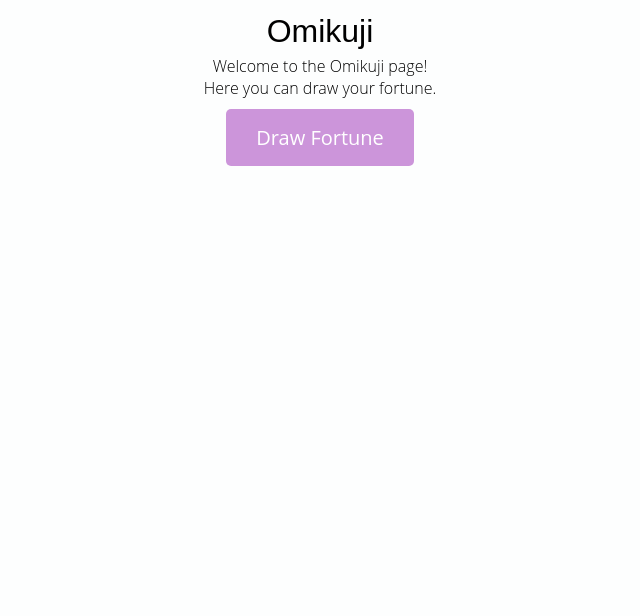
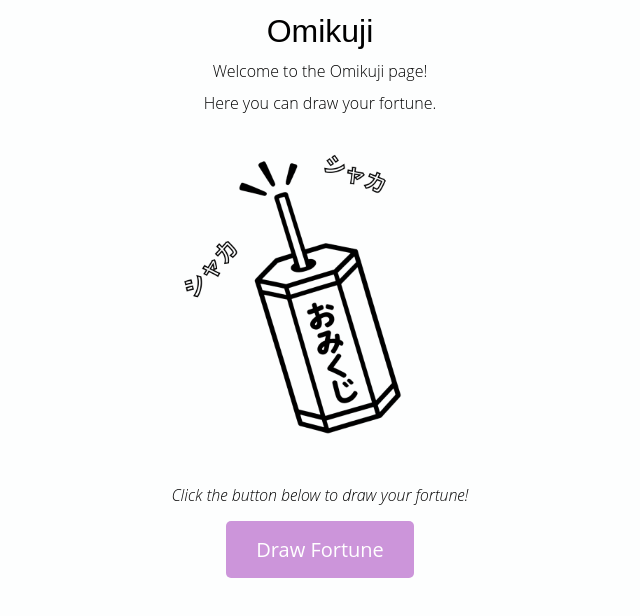
Before and after one commit to pand3m1x/SaikaFortunes, a React (Vite) app: page / in a window 1280 px wide. Shown: the top 616 px of the page, without its empty margins (320-960 px from the left). Built offline with nearby package versions, Linux system fonts and the light colour scheme; a web font is replaced by a local one.

Commit message:
Added image and styled more in css, next is button logic

```diff
--- a/src/index.css
+++ b/src/index.css
@@ -35,6 +35,20 @@ button{
   cursor: pointer;
 }
 
+#omikuji-image{
+  width: 350px;
+  max-width: 60vw;
+  height: auto;
+  margin: 5px 0px;
+}
+
+.omikuji-p{
+  margin:5px 0px;
+}
+
+#italic-p{
+  font-style: italic;
+}
 .fortunes{
   display: flex;
   flex-direction: column;
--- a/src/pages/omikuji.jsx
+++ b/src/pages/omikuji.jsx
@@ -1,11 +1,13 @@
-
+import omikujiIMG from '../assets/omikuji image 1.png'
 
 function Omikuji() {
   return (
     <div className="fortune-container">
       <h1>Omikuji</h1>
-      <p>Welcome to the Omikuji page! </p>
-      <p>Here you can draw your fortune.</p>
+      <p className="omikuji-p">Welcome to the Omikuji page! </p>
+      <p className="omikuji-p">Here you can draw your fortune.</p>
+      <img id="omikuji-image" src={omikujiIMG} alt="Japanese Omikuji fortune box" />
+      <p className="omikuji-p" id="italic-p">Click the button below to draw your fortune!</p>
       <button>Draw Fortune</button>
       {/* Add your Omikuji functionality here */}
     </div>
```
Also changed, not shown: src/assets/omikuji image 1.png (added), src/assets/omikuji image 2.png (added).
